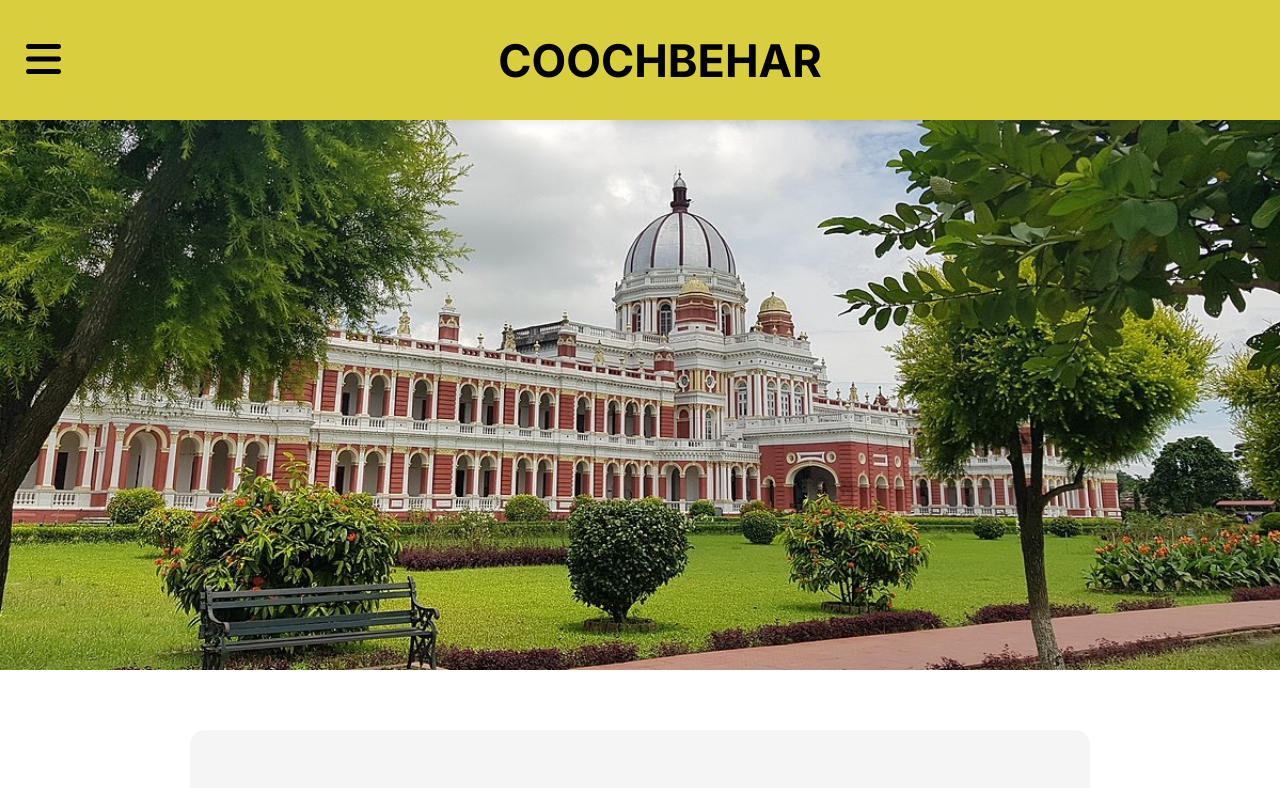
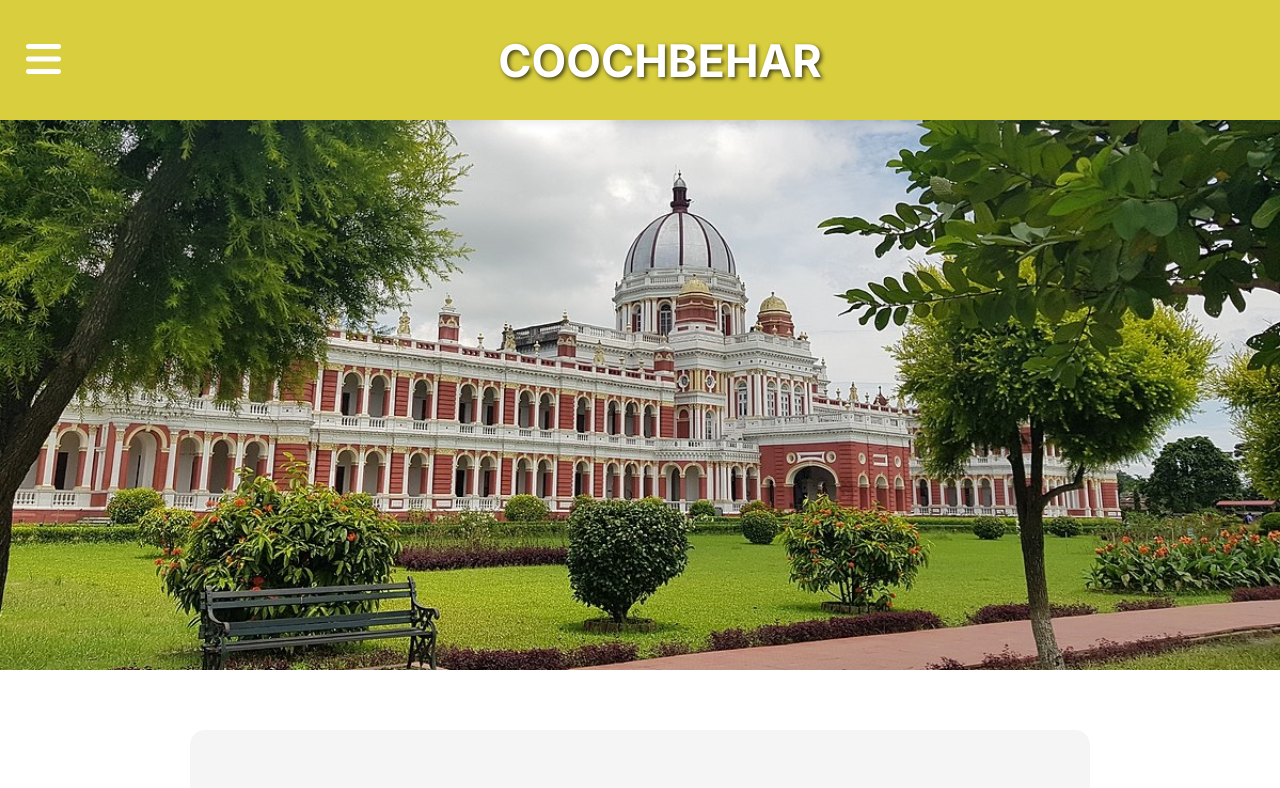
Before and after one commit to abk2191/coochbehar, a React (Vite) app: page / in a window 1280 px wide. Shown: the top 788 px of the page. Built offline with nearby package versions, Linux system fonts and the light colour scheme; a web font is replaced by a local one.

Commit message:
Added new features

```diff
--- a/src/Navbar.jsx
+++ b/src/Navbar.jsx
@@ -13,7 +13,13 @@ function Navbar({ handleSidebarToggle, sideBarVisibility }) {
             </button>
           </div>
           <div className="logo-text">
-            <h3>COOCHBEHAR</h3>
+            <h3
+              style={{
+                color: "white",
+              }}
+            >
+              COOCHBEHAR
+            </h3>
           </div>
         </div>
       </div>
--- a/src/index.css
+++ b/src/index.css
@@ -55,11 +55,12 @@ body {
   width: 100%;
 }
 
-.logo h3 {
+.logo-text h3 {
   font-family: "Inter", sans-serif;
   padding: 0;
   margin: 0;
   font-size: 45px;
+  text-shadow: 2px 2px 4px rgba(0, 0, 0, 0.7);
 }
 
 .main-container {
@@ -114,7 +115,7 @@ body {
   background: none;
   border: none;
   font-size: 40px;
-  color: black;
+  color: white;
   cursor: pointer;
 }
 
```
